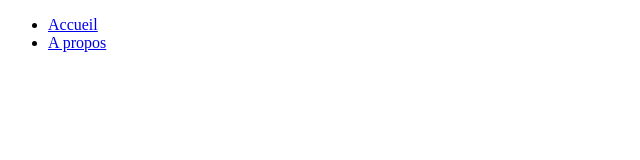
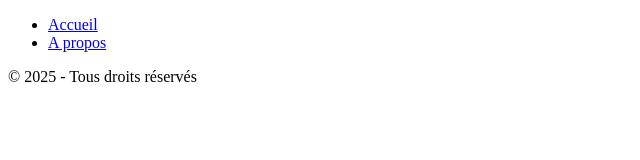
Before and after one commit to ChadVezina/TP1-ENV2, a plain HTML site: page nav.html in a window 1280 px wide. Shown: the whole page, without its empty margins (0-640 px from the left). Drawn offline with Linux system fonts and the light colour scheme.

Commit message:
Ajout d'un footer a la page navigation

```diff
--- a/nav.html
+++ b/nav.html
@@ -14,5 +14,8 @@
             </ul>
         </nav>
     </header>
+    <footer>
+        <p>&copy; 2025 - Tous droits réservés</p>
+    </footer>
 </body>
 </html>
```
